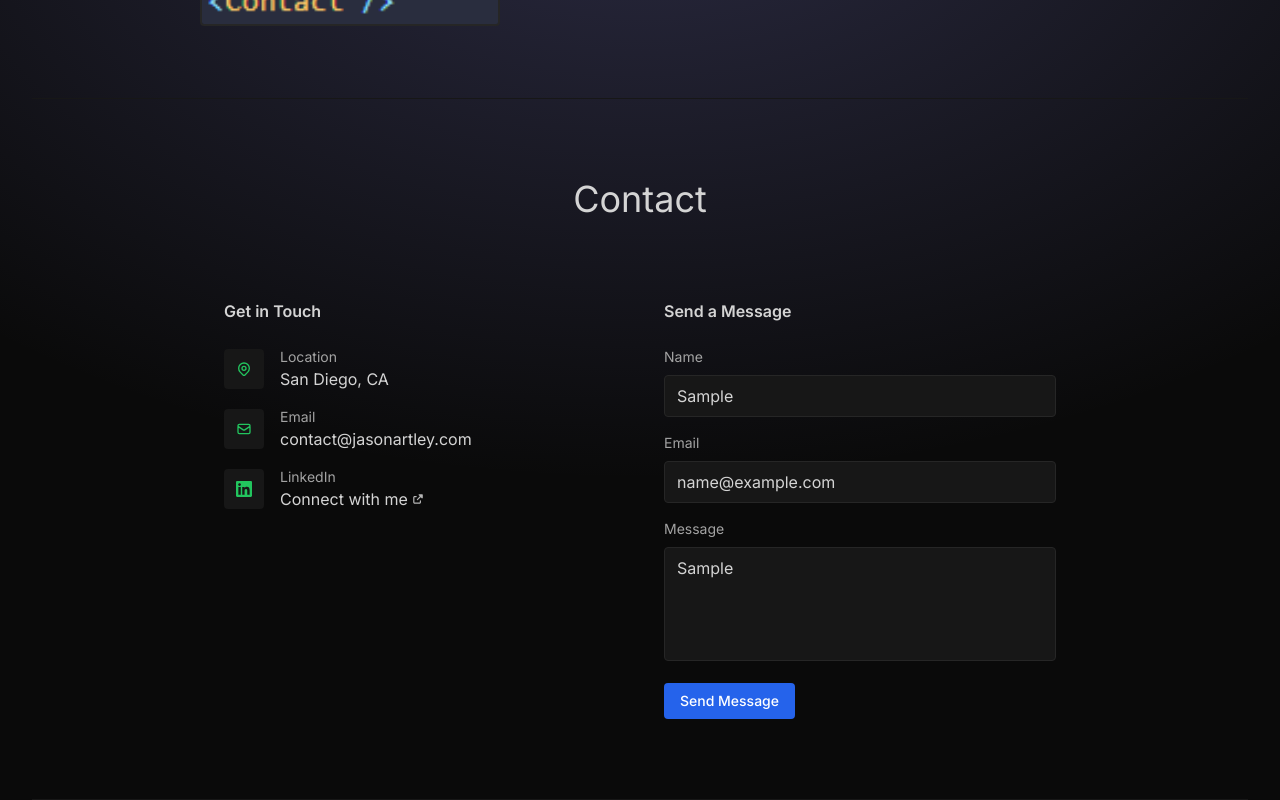
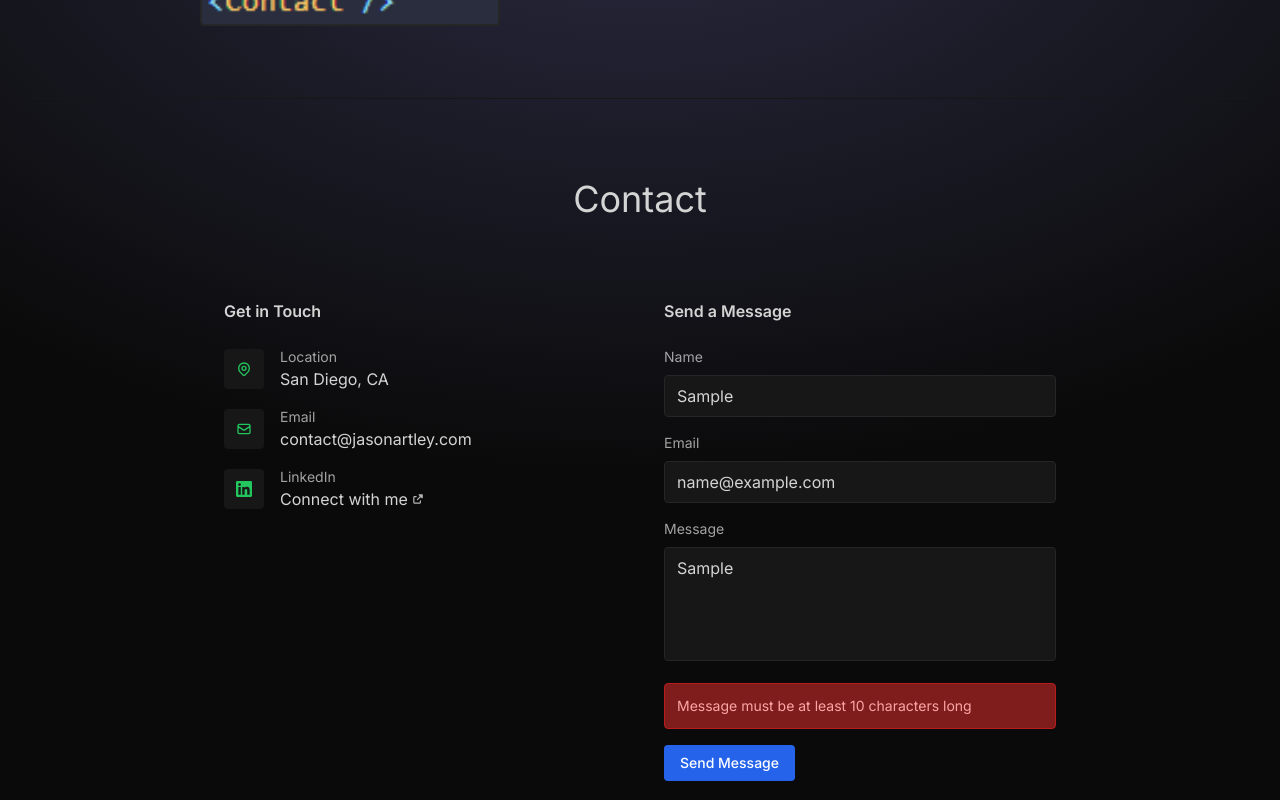
Before and after one commit to shoepack/cdportfolio, a React (Vite) app: page / in a window 1280 px wide. Both pictures are taken after typing "Sample", "name@example.com", "Sample" into the empty fields and a click on the button "Send Message". Shown: the part 3684-4484 px from the top of the page. Built offline with nearby package versions, Linux system fonts and the light colour scheme.

Commit message:
Improve error message display in contact form submission

```diff
--- a/src/components/Contact.jsx
+++ b/src/components/Contact.jsx
@@ -232,9 +232,9 @@ const Contact = () => {
                 </div>
               )}
 
-              {submitStatus === "error" && (
+              {submitStatus && submitStatus !== "success" && (
                 <div className="p-3 rounded bg-red-900 border border-red-700 text-red-300 text-sm">
-                  Failed to send message. Please try again or email me directly.
+                  {submitStatus}
                 </div>
               )}
 
```
